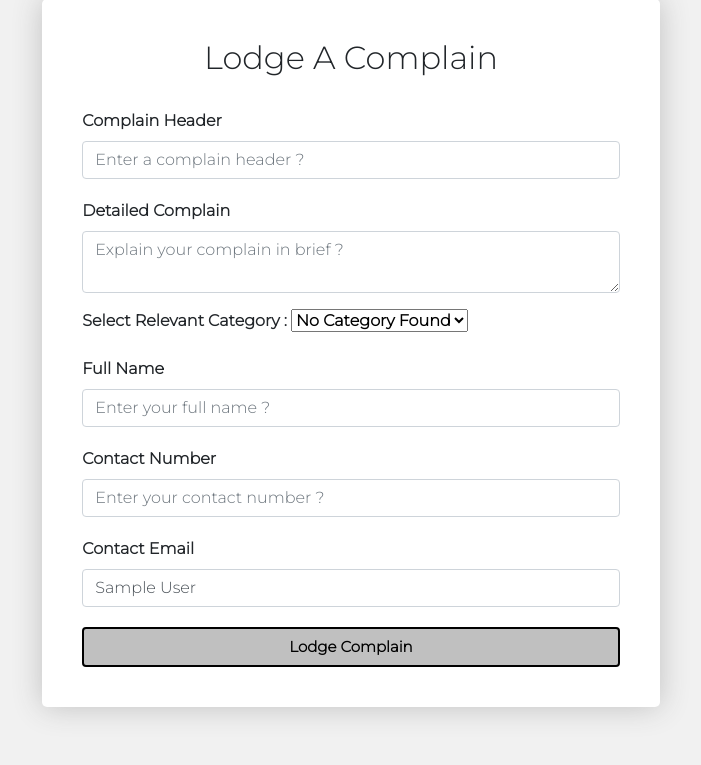
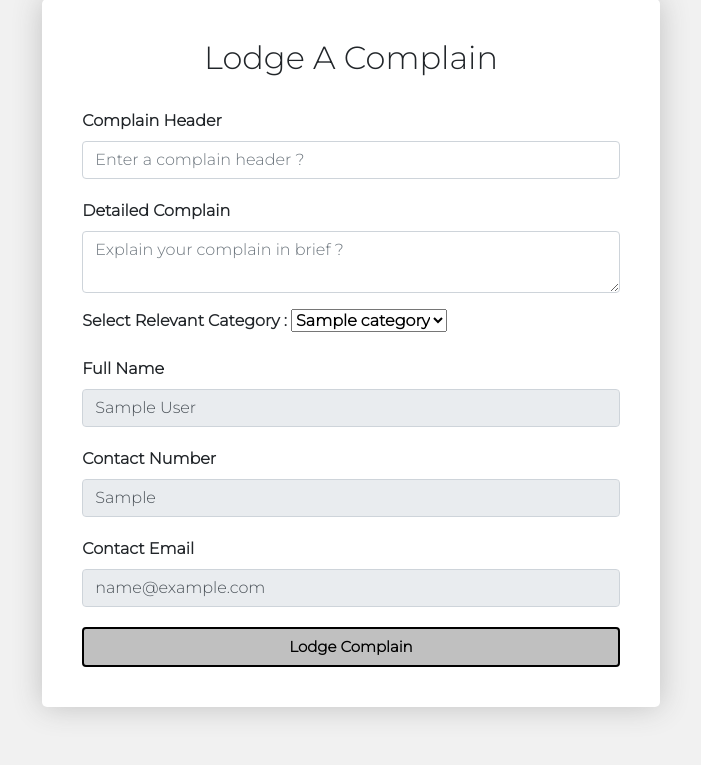
Before and after one commit to rohitroy-github/php-grievance-cell, a PHP site: page /rohit-projects/add-complain.php in a window 1280 px wide. Shown: the part 35-800 px from the top of the page, without its empty margins (289-990 px from the left). Run offline with PHP 8.4, Linux system fonts and the light colour scheme; the visitor is signed in with stand-in values (Sample User, id 1); tables that the repository leaves empty or names only in its code hold one stand-in row (values such as "Sample post"); some libraries are stand-ins or nearby versions.

Commit message:
update :

```diff
--- a/add-complain.php
+++ b/add-complain.php
@@ -44,35 +44,55 @@ $email = $rows2['email'];
                 <br />
                 <div class="form-group">
                     <label for="title">Complain Header</label>
-                    <input name="title" type="text" class="form-control" id="title"
+                    <input name="complain_header" type="text" class="form-control" id="complain_header"
                         placeholder="Enter a complain header ?" required />
                 </div>
                 <div class="form-group">
-                    <label for="description">Detailed Complain</label>
-                    <textarea name="description" type="text" class="form-control" id="description"
+                    <label for="complain">Detailed Complain</label>
+                    <textarea name="complain" type="text" class="form-control" id="complain"
                         placeholder="Explain your complain in brief ?" required></textarea>
                 </div>
                 <div class="form-group">
                     <label for="price">Select Relevant Category : </label>
-                    <select name="category">
-                        <!-- addSQLCodeHere -->
-                        <option value="0">No Category Found</option>a
+                    <select name="category_id">
+                        <?php
+                        $sql_category_selection = "SELECT * FROM tbl_complain_category";
+                        $res_category_selection = mysqli_query($conn, $sql_category_selection);
+                        $count = mysqli_num_rows($res_category_selection);
+
+                        if ($count > 0) {
+                            while ($row = mysqli_fetch_assoc($res_category_selection)) {
+
+                                $category_id = $row['id'];
+                                $title = $row['title'];
+                                ?>
+                                <option value="<?php echo $category_id; ?>">
+                                    <?php echo $title; ?>
+                                </option>
+                                <?php
+                            }
+                        } else {
+                            ?>
+                            <option value="0">No Category Found</option>
+                            <?php
+                        }
+                        ?>
                     </select>
                 </div>
                 <div class="form-group">
                     <label for="username">Full Name</label>
                     <input name="full_name" type="text" class="form-control" id="full_name"
-                        placeholder="Enter your full name ?" />
+                        placeholder="Enter your full name ?" value="<?php echo $full_name; ?>" disabled />
                 </div>
                 <div class="form-group">
                     <label for="username">Contact Number</label>
-                    <input name="full_name" type="text" class="form-control" id="full_name"
-                        placeholder="Enter your contact number ?" />
+                    <input name="contact" type="text" class="form-control" id="contact"
+                        placeholder="Enter your contact number ?" value="<?php echo $contact; ?>" disabled />
                 </div>
                 <div class="form-group">
                     <label for="username">Contact Email</label>
-                    <input name="full_name" type="email" class="form-control" id="full_name"
-                        placeholder="Enter your email ?" value="<?php echo $full_name; ?>" />
+                    <input name="email" type="email" class="form-control" id="full_name"
+                        placeholder="Enter your email ?" value="<?php echo $email; ?>" disabled />
                 </div>
                 <button name="submit" type="submit" class="btn formBtn" value="add-dish">
                     Lodge Complain
@@ -99,28 +119,26 @@ $email = $rows2['email'];
 </html>
 
 <?php if (isset($_POST['submit'])) {
-    // Store in variables
-
-    $full_name = $_POST['full_name'];
-    $contact = $_POST['contact'];
-    $email = $_POST['email'];
-    $userId = $_POST['user_id'];
+    // $full_name = $_POST['full_name'];
+    // $contact = $_POST['contact'];
+    // $email = $_POST['email'];
     $complain = $_POST['complain'];
     $complain_header = $_POST['complain_header'];
     $category_id = $_POST['category_id'];
 
     // Set SQL query
-    $sql = "INSERT INTO tbl_reciever SET
+    $sql = "INSERT INTO tbl_complain SET
     full_name = '$full_name',
     user_id = '$userId',
     contact = '$contact',
     email = '$email',
-    complain = '$complain'
-    complain_header = '$complain_header'
+    complain = '$complain',
+    complain_header = '$complain_header',
+    category_id = '$category_id'
     ";
 
     // executeQuery
-    ($res = mysqli_query($conn, $sql)) or die(mysqli_error());
+    $res = mysqli_query($conn, $sql);
 
     // dataInserted?
     if ($res == true) {
```
Also changed, not shown: index.php (+1 -9 lines), login.php (+5 -2 lines).
